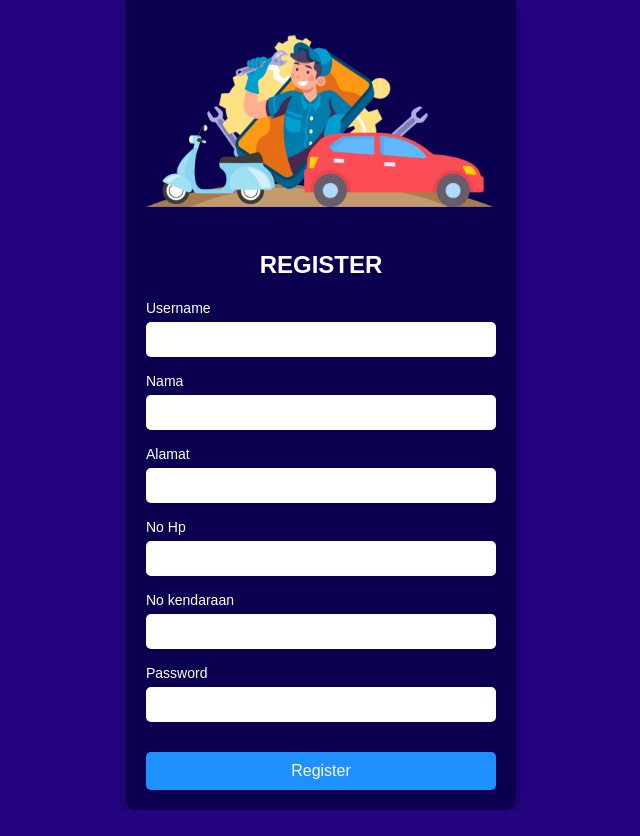
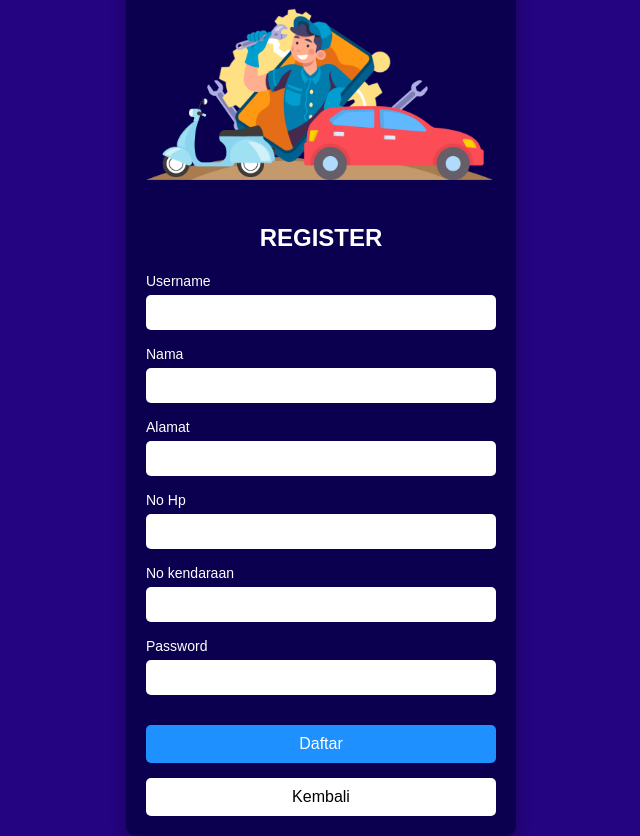
Before and after one commit to Teguhmr/WebBengkel, a PHP site: page /register.html in a window 1280 px wide. Shown: the whole page, without its empty margins (319-959 px from the left). Before the commit the page ends 810 px from the top, so only its background shows below. Run offline with PHP 8.4, Linux system fonts and the light colour scheme.

Commit message:
change button register and add back button

```diff
--- a/login-style.css
+++ b/login-style.css
@@ -87,3 +87,25 @@ button:hover {
 .register-link a:hover {
   text-decoration: underline;
 }
+
+/* Additional styles for the back button */
+.back-button {
+  background-color: white; /* Bright blue button */
+  color: black;
+  padding: 10px 20px;
+  border: none;
+  border-radius: 5px;
+  cursor: pointer;
+  font-size: 16px;
+  margin-top: 15px;
+}
+
+.back-button:hover {
+  background-color: white; /* Slightly darker blue on hover */
+}
+
+/* Optional: If using an anchor tag instead of a button */
+.back-button a {
+  text-decoration: none;
+  color: #1c86ee;
+}
--- a/register.html
+++ b/register.html
@@ -39,9 +39,16 @@
             <label for="password">Password</label>
             <input type="password" id="password" name="password" />
           </div>
-          <button type="submit">Register</button>
+          <button type="submit">Daftar</button>
         </form>
+        <button class="back-button" onclick="goBack()">Kembali</button>
       </div>
     </div>
+    <script>
+      // JavaScript function to go back to the previous page
+      function goBack() {
+        window.history.back();
+      }
+    </script>
   </body>
 </html>
```
